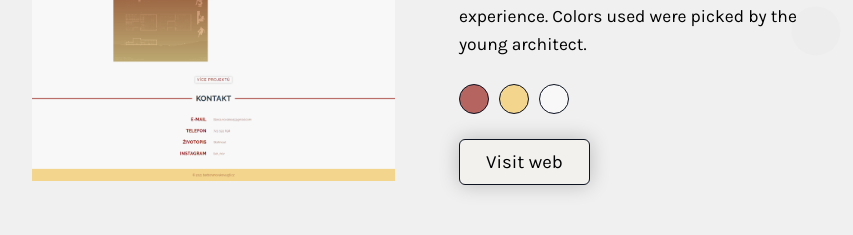
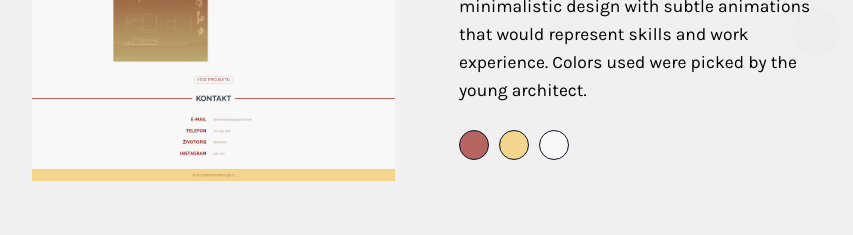
Before and after one commit to Kapaak/Pavel-portfolio-redesign-2, a Next.js app: page / in a window 1280 px wide. Shown: the part 2420-2655 px from the top of the page, without its empty margins (213-1066 px from the left). Built offline with nearby package versions, Linux system fonts and the light colour scheme.

Commit message:
fixing home page

```diff
--- a/components/PortfolioPage/TextContainer.tsx
+++ b/components/PortfolioPage/TextContainer.tsx
@@ -35,9 +35,7 @@ const TextContainer = ({ data, margin }: Props) => {
 			</p>
 			<ColorsContainer colors={colors} />
 			<Link href={url} passHref={true}>
-				<a>
-					<Button>Visit web</Button>
-				</a>
+				<a>{/* <Button>Visit web</Button> */}</a>
 			</Link>
 		</StyledTextContainer>
 	);
--- a/components/PortfolioPage/index.tsx
+++ b/components/PortfolioPage/index.tsx
@@ -44,9 +44,9 @@ const index = ({ data }: Props) => {
 						return <Wrapper key={index} data={dataEl} index={index} />;
 				})}
 
-				{+loadImages <= data.length ? (
+				{/* {+loadImages <= data.length ? (
 					<Button onClick={handleClick}>load more projects...</Button>
-				) : null}
+				) : null} */}
 			</StyledPortfolioPage>
 		</StyledPortfolioPageOutter>
 	);
```
